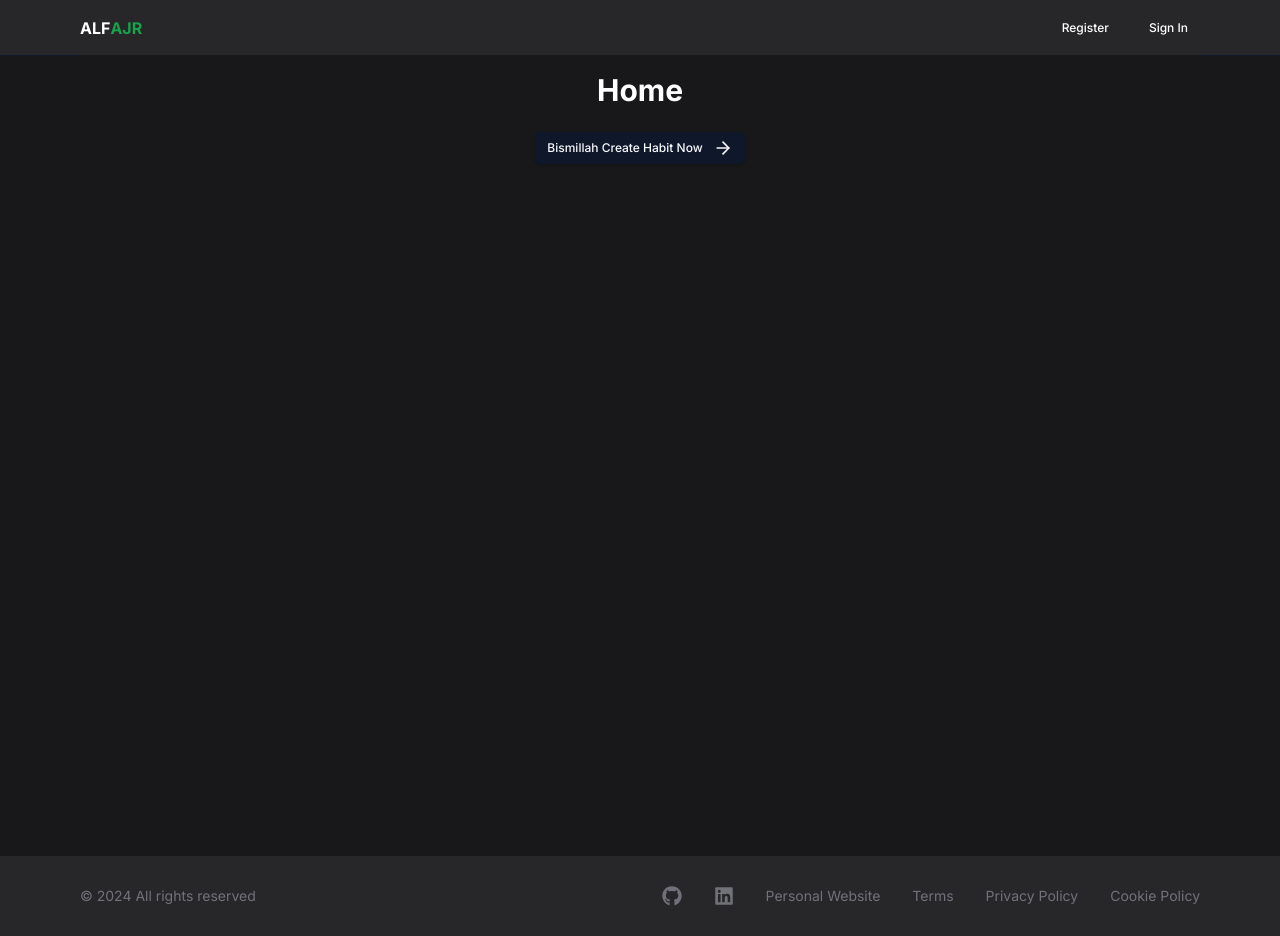
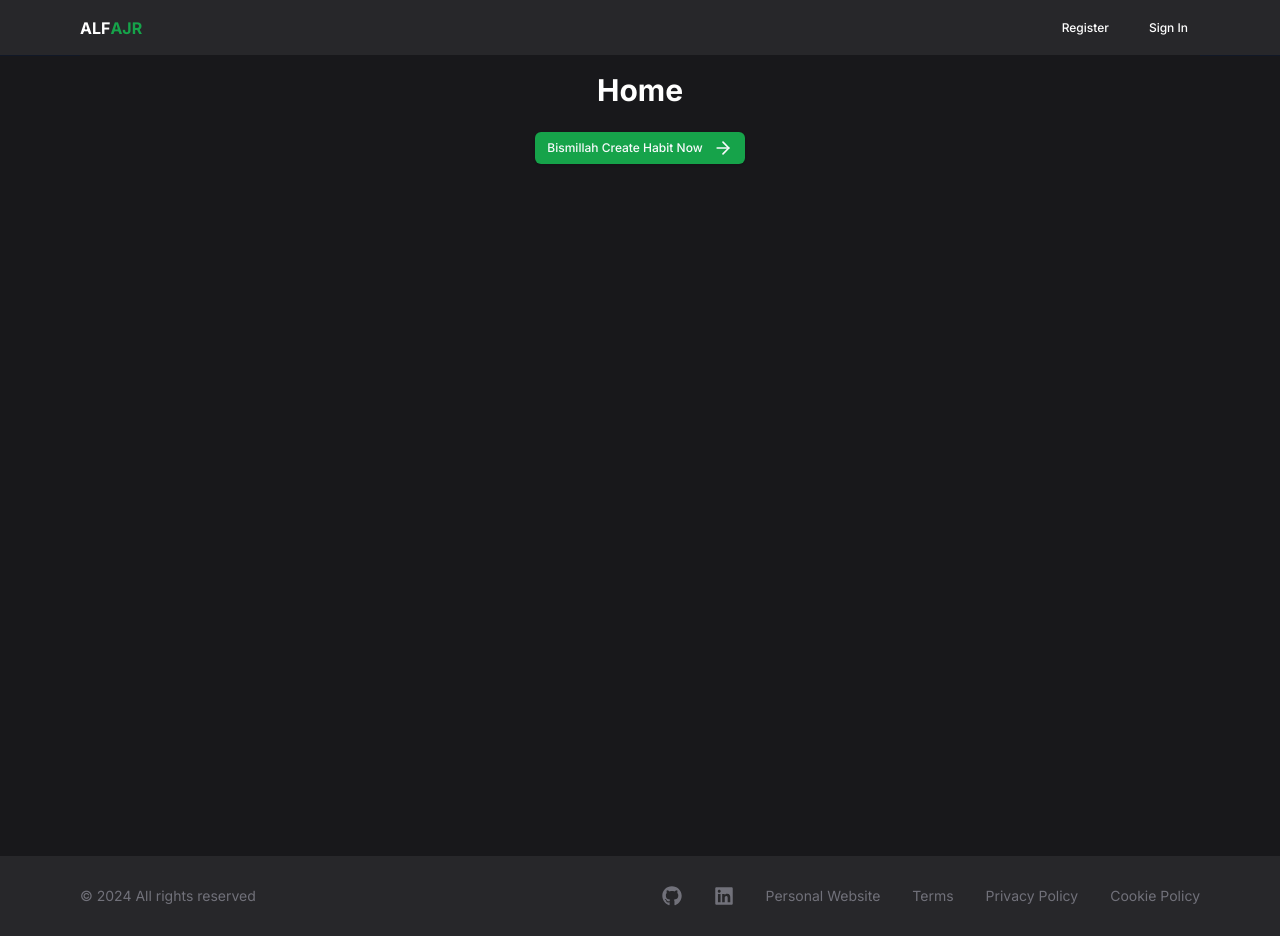
Before and after one commit to omar-t-ahmed/AlfAjr, a Next.js app: page / in a window 1280 px wide. Built offline with nearby package versions, Linux system fonts and the light colour scheme; no server answers.

Commit message:
button color

```diff
--- a/src/app/page.tsx
+++ b/src/app/page.tsx
@@ -1,7 +1,6 @@
 import MaxWidthWrapper from "@/components/MaxWidthWrapper";
 import { buttonVariants } from "@/components/ui/button";
 import { ArrowRight } from "lucide-react";
-import Image from "next/image";
 import Link from "next/link";
 
 export default function Home() {
@@ -9,14 +8,15 @@ export default function Home() {
     <main className="bg-zinc-900 h-screen text-white">
       <MaxWidthWrapper className="py-4">
         <div className="flex flex-col items-center">
-                    <div className="font-bold text-3xl mb-6">Home</div>
+          <div className="font-bold text-3xl mb-6">
+            Home
+          </div>
           <>
           <Link
                   href="/habit/create"
                   className={buttonVariants({
                     size: "sm",
-                                className:
-                                    "hidden sm:flex items-center gap-1 bg-green-600",
+                    className: "bg-green-600 hidden sm:flex items-center gap-1",
                   })}
                 >
                   {" "}
--- a/src/components/ui/button.tsx
+++ b/src/components/ui/button.tsx
@@ -10,7 +10,7 @@ const buttonVariants = cva(
     variants: {
       variant: {
         default:
-          "bg-primary text-primary-foreground shadow hover:bg-primary/90",
+          "bg-green-600 text-primary-foreground shadow hover:bg-primary/90",
         destructive:
           "bg-destructive text-destructive-foreground shadow-sm hover:bg-destructive/90",
         outline:
```
Lines whose indentation alone changed are shown as unchanged.
